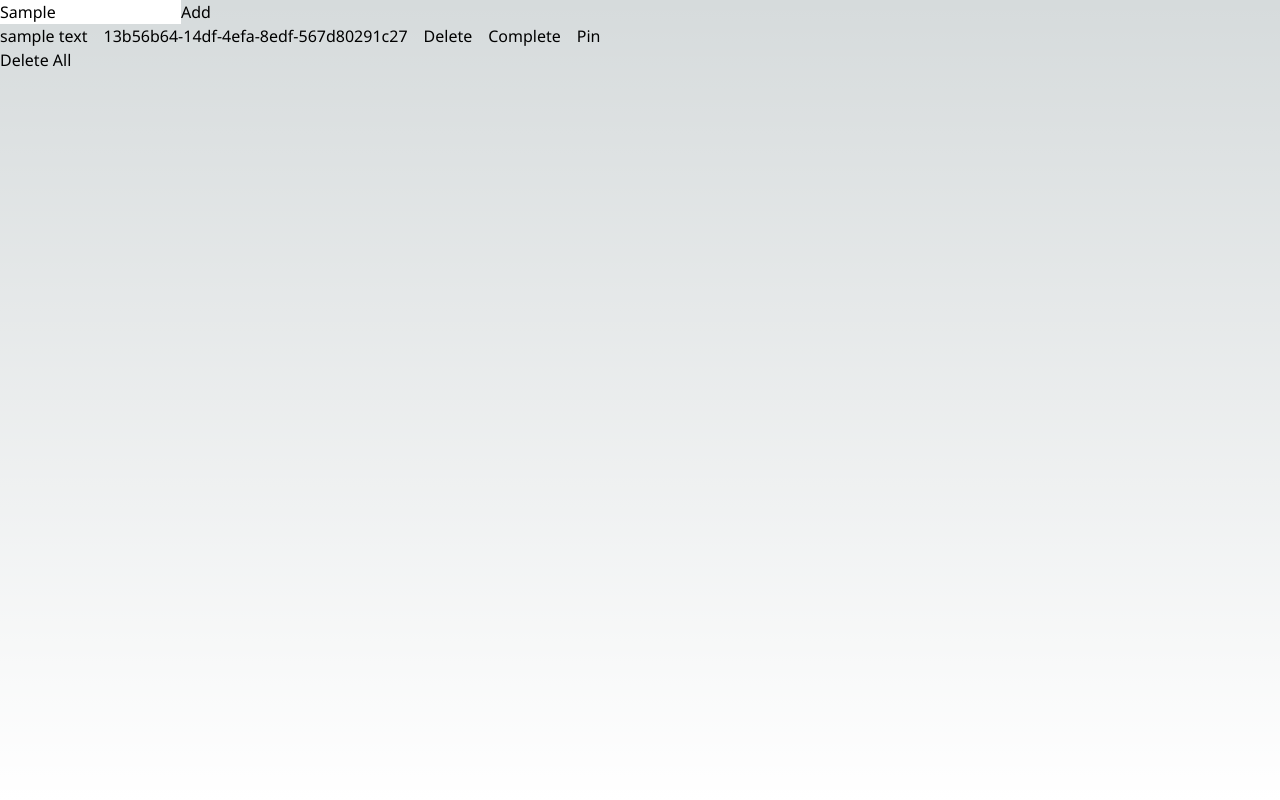
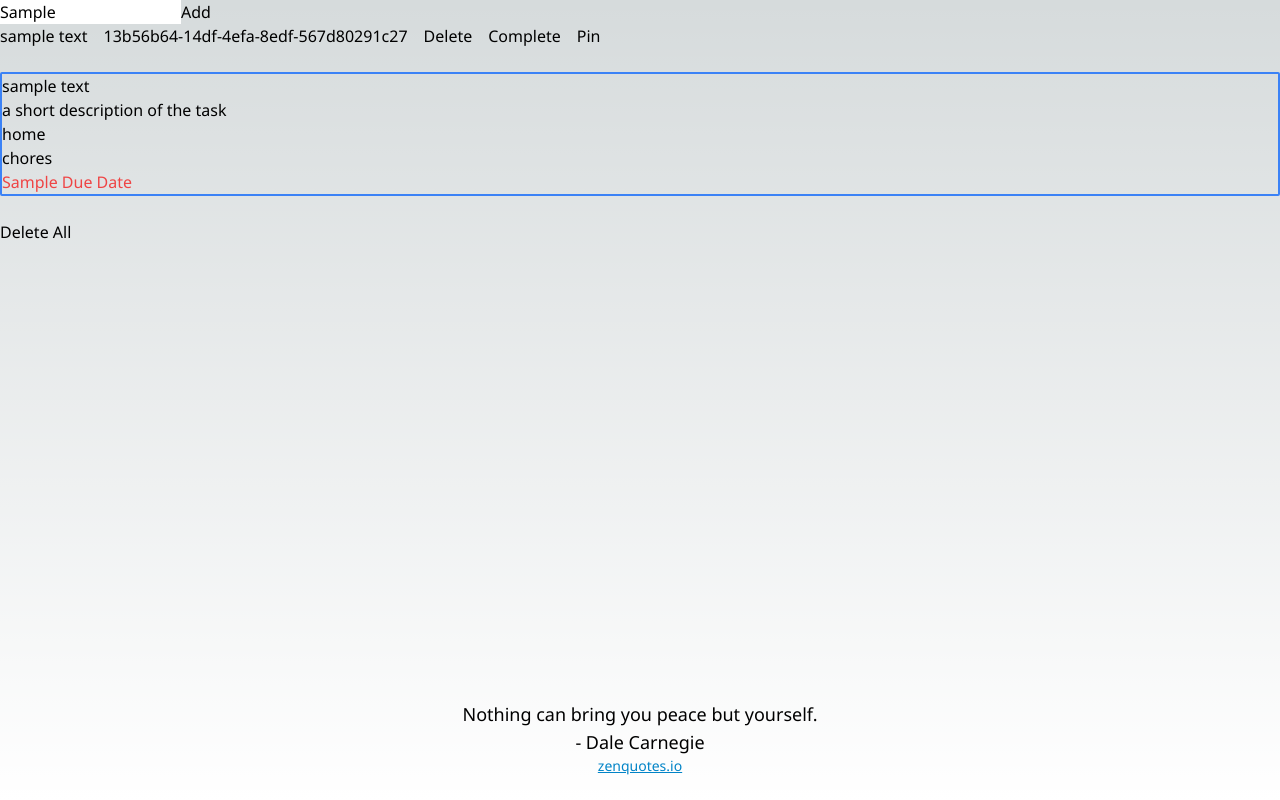
Before and after one commit to agreen254/todo, a Next.js app: page / in a window 1280 px wide. Both pictures are taken after typing "Sample" into the empty fields and a click on the button "Add". Built offline with nearby package versions, Linux system fonts and the light colour scheme.

Commit message:
start card

```diff
--- a/app/components/Body.tsx
+++ b/app/components/Body.tsx
@@ -9,6 +9,7 @@ import {
   pinTodo,
 } from "../utils/localStoreHelpers";
 import { DateTime } from "luxon";
+import Card from "./Card";
 import { Todo } from "../types";
 import { v4 as uuid } from "uuid";
 import useLocalStorage from "../hooks/useLocalStorage";
@@ -39,6 +40,7 @@ const Body = () => {
 
   const dummyTodo: Todo = {
     name: "sample text",
+    description: "a short description of the task",
     createdAt: DateTime.now(),
     dueAt: DateTime.now().plus({ days: 7 }),
     isCompleted: false,
@@ -64,7 +66,7 @@ const Body = () => {
       </form>
       <div>
         {todos.length
-          ? todos.map((t: Todo) => (
+          ? todos.map((t) => (
               <ul key={t.id} className="space-x-4">
                 <li className="inline-block">{t.name}</li>
                 <li className="inline-block">{t.id}</li>
@@ -88,7 +90,12 @@ const Body = () => {
             ))
           : "no todos to display."}
       </div>
-      <button onClick={handleClear}>Delete All</button>
+      <div>
+        {todos.map(t => <Card t={t} />)}
+      </div>
+      <button onClick={handleClear} disabled={!todos.length}>
+        Delete All
+      </button>
     </>
   );
 };
--- /dev/null
+++ b/app/components/Card.tsx
@@ -0,0 +1,28 @@
+import { DateTime } from "luxon";
+import { Todo } from "../types";
+
+const Card = ({ t }: { t: Todo }) => {
+  const timeRemaining = DateTime.now().diff(t.createdAt, "days");
+  const handleDueColor = () => {
+    if (timeRemaining.days > 5) {
+      return "text-green-500";
+    } else if (timeRemaining.days > 1) {
+      return "text-orange-500";
+    } else {
+      return "text-red-500";
+    }
+  };
+
+  return (
+    <div className="my-6 border-2 rounded-sm border-blue-500">
+      <h2>{t.name}</h2>
+      <p>{t.description}</p>
+      {t.tags.map((tag) => (
+        <p key={t.id + tag}>{tag}</p>
+      ))}
+      <p className={handleDueColor()}>Sample Due Date</p>
+    </div>
+  );
+};
+
+export default Card;
--- a/app/components/Footer.tsx
+++ b/app/components/Footer.tsx
@@ -4,7 +4,7 @@ import { useEffect, useState } from "react";
 import getRandomQuote from "../utils/getRandomQuote";
 import { Quote } from "../types";
 
-const QuoteFooter = () => {
+const Footer = () => {
   const [quote, setQuote] = useState<Quote>();
   useEffect(() => {
     setQuote(getRandomQuote);
@@ -29,4 +29,4 @@ const QuoteFooter = () => {
   );
 };
 
-export default QuoteFooter;
+export default Footer;
--- a/app/page.tsx
+++ b/app/page.tsx
@@ -2,6 +2,7 @@
 
 import dynamic from "next/dynamic";
 import Body from "./components/Body";
+import Footer from "./components/Footer";
 
 // https://www.youtube.com/watch?v=Hx2UqlhPmnc&t=180s
 const DynamicBody = dynamic(() => import("./components/Body"), { ssr: false });
@@ -13,8 +14,7 @@ export default function Home() {
         <DynamicBody />
       </main>
       <footer className="min-h-[100px] mb-[100px] lg:mb-auto overflow-y-auto">
-        {/* <QuoteFooter /> */}
-        <div></div>
+        <Footer />
       </footer>
     </>
   );
--- a/app/types.ts
+++ b/app/types.ts
@@ -2,6 +2,7 @@ import { DateTime } from "luxon";
 
 export type Todo = {
   name: string;
+  description: string;
   createdAt: DateTime;
   dueAt: DateTime;
   isCompleted: boolean;
```
